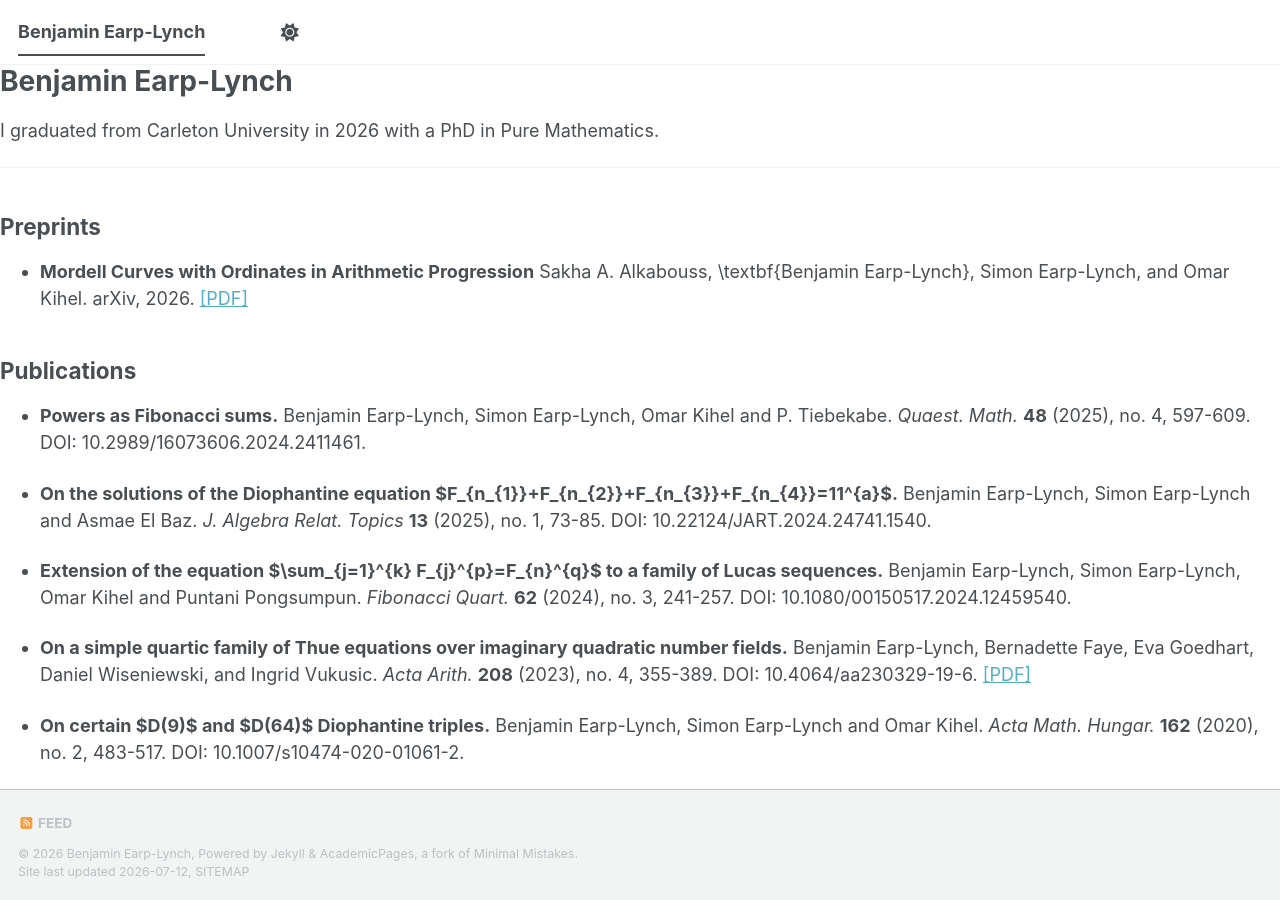
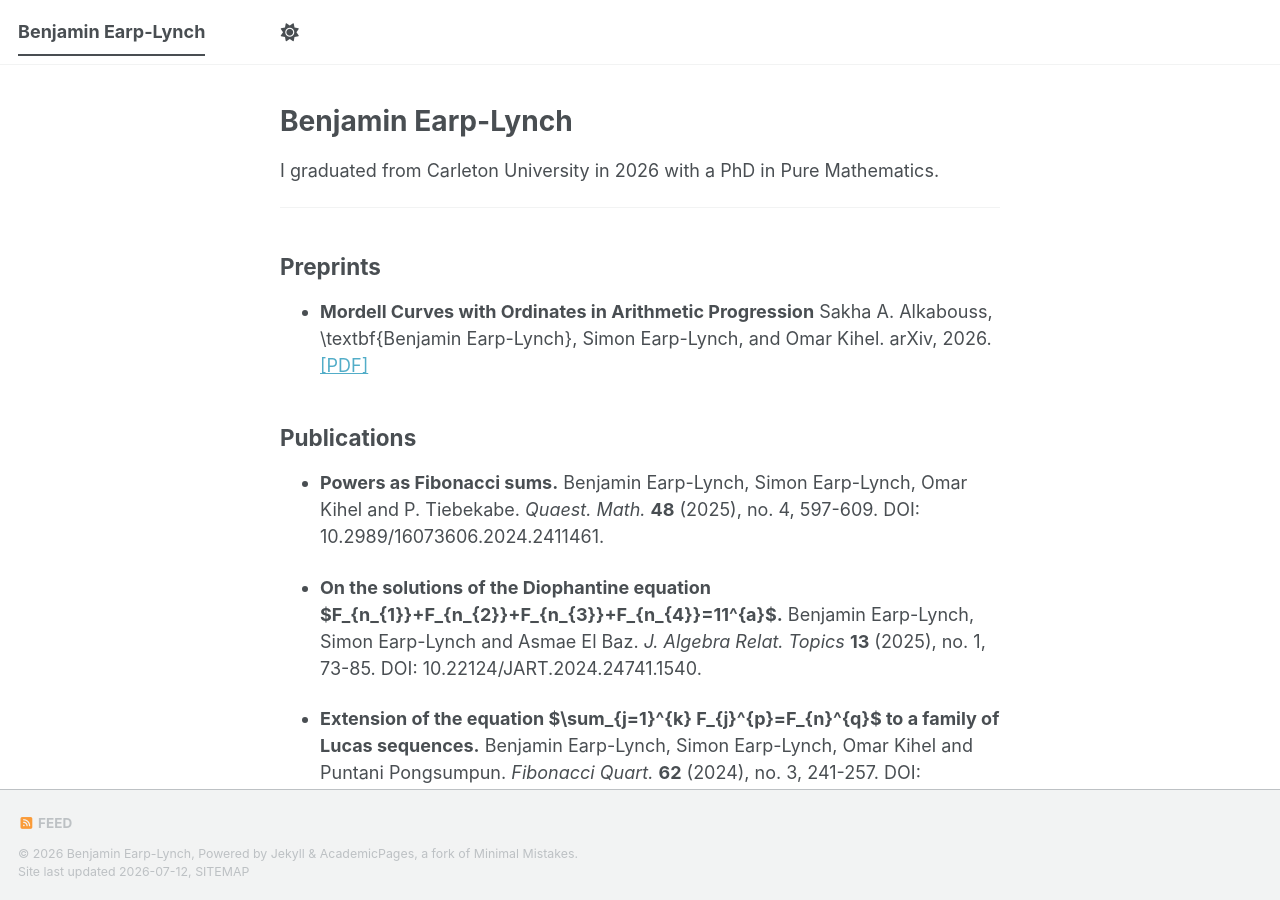
Before and after one commit to Ben-E-L-Math/ben-e-l-math.github.io, a Jekyll site: the page built from index.md, in a window 1280 px wide and 900 px high. Built offline with Jekyll 4.4.1, drawn with Linux system fonts in a browser that asks for light colours; our own code applies the rules of GitHub Pages for plain Markdown files; a script bundle is joined from its source files by our own code; library files that are not in the unit come from our copies.

Commit message:
Update index.md with new content and styling
Added additional styling and updated links in the index.

```diff
--- a/index.md
+++ b/index.md
@@ -1,3 +1,5 @@
+<div style="max-width: 800px; margin: 0 auto; padding: 40px;" markdown="1">
+
 # Benjamin Earp-Lynch
 I graduated from Carleton University in 2026 with a PhD in Pure Mathematics.
 
@@ -41,3 +43,5 @@ DOI: 10.1007/s10474-020-01061-2.
 * [[Sagemath code for my thesis work and an upcoming research article.]](https://github.com/Ben-E-L-Math/Code-for-Solving-a-family-of-relative-Thue-equations)
 
 * [[Sagemath code for my brother's thesis and a submitted research article]](https://github.com/simon-e-l-math/On-the-Diophantine-Equation-1-k-...-x-k-p-alpha-y-n)
+
+</div>
```
